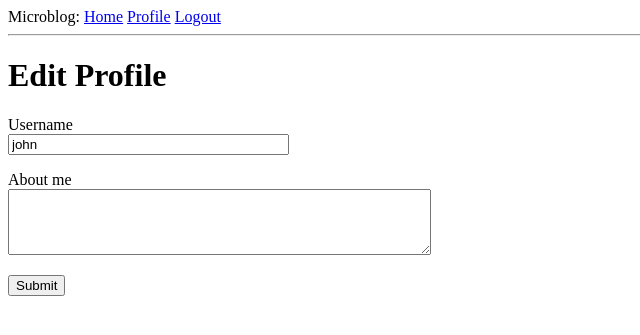
After one commit to NinjaGrandmaster/Flask_Website_Tutorial, a Flask app: page /edit_profile in a window 1280 px wide. The commit adds this page. Shown: the top 335 px of the page, without its empty margins (0-640 px from the left). Run offline with Flask 2, Linux system fonts and the light colour scheme; a user stored in the database is signed in; data comes from the database, SQL or seed files in the repository; both versions use the stored data as it was after the commit.

Commit message:
Finished CH 6 User Profile

```diff
--- a/app/forms.py
+++ b/app/forms.py
@@ -1,6 +1,6 @@
 from flask_wtf import FlaskForm
-from wtforms import StringField, PasswordField, BooleanField, SubmitField
-from wtforms.validators import DataRequired, ValidationError, Email, EqualTo
+from wtforms import StringField, PasswordField, BooleanField, SubmitField, TextAreaField
+from wtforms.validators import DataRequired, ValidationError, Email, EqualTo, Length
 from app.models import User
 
 
@@ -29,3 +29,9 @@ class RegistrationForm(FlaskForm):
         user = User.query.filter_by(email=email.data).first()
         if user is not None:
             raise ValidationError('Email in use. Please use a different email address.')
+
+
+class EditProfileForm(FlaskForm):
+    username = StringField('Username', validators=[DataRequired()])
+    about_me = TextAreaField('About me', validators=[Length(min=0, max=140)])
+    submit = SubmitField('Submit')
--- a/app/models.py
+++ b/app/models.py
@@ -14,6 +14,8 @@ class User(UserMixin, db.Model):
     email = db.Column(db.String(120), index=True, unique=True)
     password_hash = db.Column(db.String(128))
     posts = db.relationship('Post', backref='author', lazy='dynamic')
+    about_me = db.Column(db.String(140))
+    last_seen = db.Column(db.DateTime, default=datetime.utcnow())
 
     # function tells python how to print object for the class user
     def __repr__(self):
--- a/app/routes.py
+++ b/app/routes.py
@@ -1,9 +1,10 @@
 from app import app, db
 from flask import render_template, flash, redirect, url_for, request
-from app.forms import LoginForm, RegistrationForm
+from app.forms import LoginForm, RegistrationForm, EditProfileForm
 from app.models import User
 from flask_login import current_user, login_user, logout_user, login_required
 from werkzeug.urls import url_parse
+from datetime import datetime
 
 
 @app.route('/')
@@ -103,3 +104,32 @@ def user(username):
         {'author': user, 'body': 'Test post #2'}
     ]
     return render_template('user.html', user=user, posts=posts)
+
+
+@app.before_request
+def before_request():
+    if current_user.is_authenticated:
+        current_user.last_seen = datetime.utcnow()
+        db.session.commit()
+
+
+@app.route('/edit_profile', methods=['GET', 'POST'])
+@login_required
+def edit_profile():
+    form = EditProfileForm()
+    # If validate_on_submit() returns True, copy the data from the form into the user object and then write the object
+    # to the database
+    if form.validate_on_submit():
+        current_user.username = form.username.data
+        current_user.about_me = form.about_me.data
+        db.session.commit()
+        flash('Your changes have been saved.')
+        return redirect(url_for('edit_profile'))
+    # When the form is being requested for the first time with a GET request, pre-populate the fields with the data
+    # that is stored in the database
+    elif request.method == 'GET':
+        form.username.data = current_user.username
+        form.about_me.data = current_user.about_me
+    # if validation error occurs request.method returns POST. But in the case of a validation error we do not want to
+    # write anything to the form fields, because those were already populated by WTForms
+    return render_template('edit_profile.html', title='Edit Profile', form=form)
--- /dev/null
+++ b/app/templates/edit_profile.html
@@ -0,0 +1,23 @@
+{% extends "base.html" %}
+
+{% block content %}
+    <h1>Edit Profile</h1>
+    <form action="" method="post">
+        {{ form.hidden_tag() }}
+        <p>
+            {{ form.username.label }}<br>
+            {{ form.username(size=32) }}<br>
+            {% for error in form.username.errors %}
+            <span style="color: red;">[{{ error }}]</span>
+            {% endfor %}
+        </p>
+        <p>
+            {{ form.about_me.label }}<br>
+            {{ form.about_me(cols=50, rows=4) }}<br>
+            {% for error in form.about_me.errors %}
+            <span style="color: red;">[{{ error }}]</span>
+            {% endfor %}
+        </p>
+        <p>{{ form.submit() }}</p>
+    </form>
+{% endblock %}
--- a/microblog.py
+++ b/microblog.py
@@ -1,7 +1,7 @@
 from app import app, db
 from app.models import User, Post
 
-# left off: ch6 - More Interesting Profiles
+# left off: ch6 - profile editor
 
 @app.shell_context_processor
 def make_shell_context():
```
Also changed, not shown: app/templates/user.html (+9 -1 lines), migrations/versions/0c5fe49e67db_new_fields_in_user_model.py (added, +30 -0 lines), app.db.
